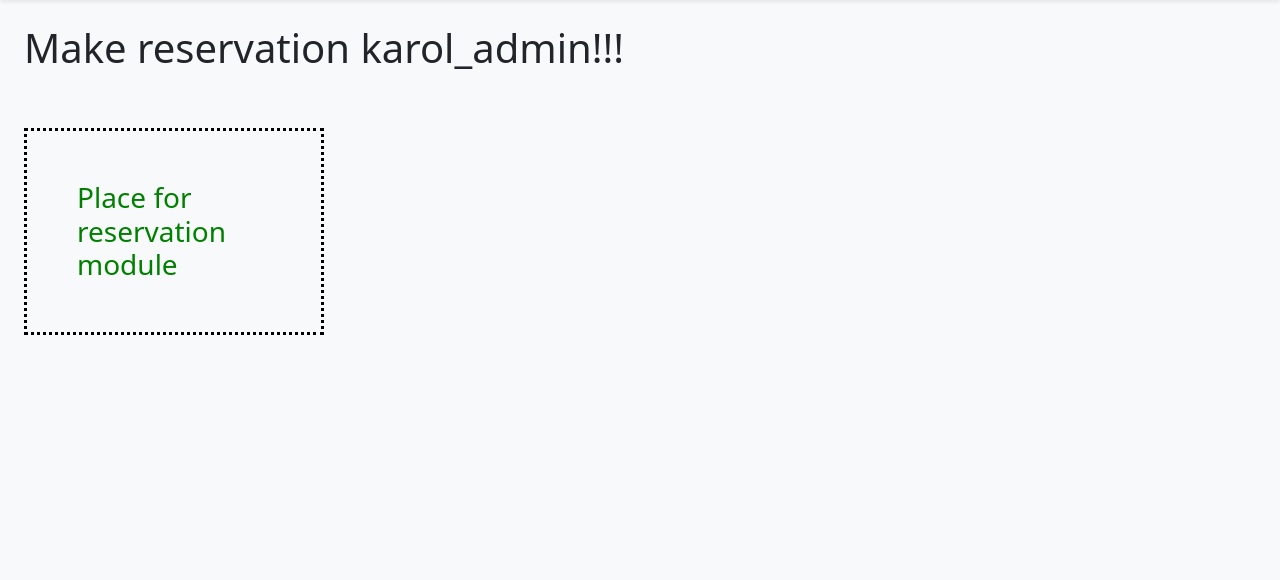
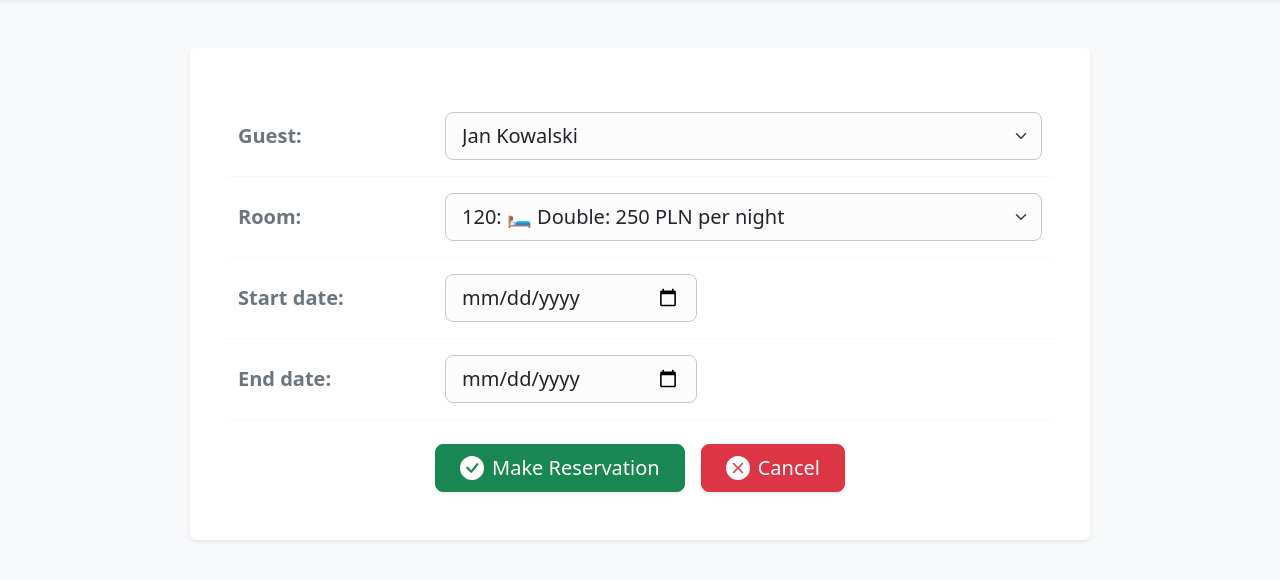
Before and after one commit to andkar94/hotel-system, a Django app: page /reservation/ in a window 1280 px wide. Shown: the part 62-642 px from the top of the page. Run offline with Django 5.2, Linux system fonts and the light colour scheme; a user stored in the database is signed in; data comes from the database, SQL or seed files in the repository; both versions use the stored data as it was after the commit; some libraries are stand-ins or nearby versions.

Commit message:
new section - add reservation

```diff
--- a/hotelApp/settings.py
+++ b/hotelApp/settings.py
@@ -38,7 +38,7 @@ INSTALLED_APPS = [
     'django.contrib.messages',
     'django.contrib.staticfiles',
     'members',
-    'bootstrap5',
+    'django_bootstrap5',
 ]
 
 MIDDLEWARE = [
--- a/members/templates/master.html
+++ b/members/templates/master.html
@@ -5,7 +5,7 @@
     <meta name="viewport" content="width=device-width, initial-scale=1.0">
     <title>{% block title %} HotelFlow {% endblock %}</title>
     {% load static %}
-    {% load bootstrap5 %}
+    {% load django_bootstrap5 %}
     {% bootstrap_css %}
     {% bootstrap_javascript %}
 </head>
--- a/members/templates/registration/login.html
+++ b/members/templates/registration/login.html
@@ -5,7 +5,7 @@
     <meta name="viewport" content="width=device-width, initial-scale=1.0">
     <title>Log-in to the system</title>
     {% load static %}
-    {% load bootstrap5 %}
+    {% load django_bootstrap5 %}
     {% bootstrap_css %}
     {% bootstrap_javascript %}
 </head>
--- a/members/templates/reservation_form.html
+++ b/members/templates/reservation_form.html
@@ -4,6 +4,71 @@
 {% block page_name %} Hotel Management System - Make Reservation {% endblock %}
 
 {% block content %}
-  <h1>Make reservation {{ user.username }}!!!</h1>
-  <br><br><h3 style="color: green; border: 3px dotted black; width: 300px; padding: 50px;">Place for reservation module</h3>
+<div class="container py-4">
+    <div class="card shadow-sm border-0 mx-auto" style="max-width: 900px;">
+        <div class="card-body p-4 p-md-5">
+
+            <form action="{% url 'addReservation' %}" method="post">
+                {% csrf_token %}
+
+                <div class="row align-items-center py-3 border-bottom border-light">
+                    <label class="col-sm-3 fw-bold fs-5 text-secondary">Guest:</label>
+                    <div class="col-sm-9">
+                        <select class="form-select form-select-lg border-secondary-subtle bg-light-subtle" name="guest_id">
+                            {% for guest in guests %}
+								<option value="{{ guest.id }}">{{ guest.name }}</option>
+							{% endfor %}
+                        </select>
+                    </div>
+                </div>
+
+                <div class="row align-items-center py-3 border-bottom border-light">
+                    <label class="col-sm-3 fw-bold fs-5 text-secondary">Room:</label>
+                    <div class="col-sm-9">
+                        <select class="form-select form-select-lg border-secondary-subtle bg-light-subtle" name="room_id">
+                            {% for room in rooms %}
+								<option value="{{ room.id }}">{{ room.roomNumber }}: 🛏️ {{ room.roomType }}: {{ room.price }} PLN per night</option>
+							{% endfor %}
+                        </select>
+                    </div>
+                </div>
+
+                <div class="row align-items-center py-3 border-bottom border-light">
+                    <label class="col-sm-3 fw-bold fs-5 text-secondary">Start date:</label>
+                    <div class="col-sm-6 col-md-4">
+                        <div class="input-group input-group-lg">
+                            <input type="date" class="form-control border-secondary-subtle bg-light-subtle" name="startDate" required>
+                        </div>
+                    </div>
+                </div>
+
+                <div class="row align-items-center py-3 border-bottom border-light">
+                    <label class="col-sm-3 fw-bold fs-5 text-secondary">End date:</label>
+                    <div class="col-sm-6 col-md-4">
+                        <div class="input-group input-group-lg">
+                            <input type="date" class="form-control border-secondary-subtle bg-light-subtle" name="endDate" required>
+                        </div>
+                    </div>
+                </div>
+
+                <div class="d-flex justify-content-center gap-3 mt-4">
+                    <button type="submit" class="btn btn-success btn-lg px-4 py-2 d-flex align-items-center shadow-sm">
+                        <svg xmlns="http://www.w3.org/2000/svg" width="24" height="24" fill="currentColor" class="bi bi-check-circle-fill me-2" viewBox="0 0 16 16">
+                            <path d="M16 8A8 8 0 1 1 0 8a8 8 0 0 1 16 0zm-3.97-3.03a.75.75 0 0 0-1.08.022L7.477 9.417 5.384 7.323a.75.75 0 0 0-1.06 1.06L6.97 11.03a.75.75 0 0 0 1.079-.02l3.992-4.99a.75.75 0 0 0-.01-1.05z"/>
+                        </svg>
+                        Make Reservation
+                    </button>
+
+                    <a href="/" class="btn btn-danger btn-lg px-4 py-2 d-flex align-items-center shadow-sm">
+						<svg xmlns="http://www.w3.org/2000/svg" width="24" height="24" fill="currentColor" class="bi bi-x-circle-fill me-2" viewBox="0 0 16 16">
+							<path d="M16 8A8 8 0 1 1 0 8a8 8 0 0 1 16 0zM5.354 4.646a.5.5 0 1 0-.708.708L7.293 8l-2.647 2.646a.5.5 0 0 0 .708.708L8 8.707l2.646 2.647a.5.5 0 0 0 .708-.708L8.707 8l2.647-2.646a.5.5 0 0 0-.708-.708L8 7.293 5.354 4.646z"/>
+						</svg>
+						Cancel
+					</a>
+                </div>
+
+            </form>
+        </div>
+    </div>
+</div>
 {% endblock %}
--- a/members/urls.py
+++ b/members/urls.py
@@ -6,7 +6,7 @@ urlpatterns = [
     path('rooms/', views.rooms, name='rooms'),
     path('report/', views.report, name='report'),
     path('reservation/', views.reservation, name='reservation'),
+    path('reservation-add/', views.addReservation, name='addReservation'),
     path('availability/', views.check_av, name='check_av'),
-#   path('testing/', views.testing, name='testing'),
     path('', include('django.contrib.auth.urls')),
 ]
--- a/members/views.py
+++ b/members/views.py
@@ -2,8 +2,8 @@ from django.contrib.auth.decorators import login_required
 from django.http import HttpResponse
 from django.template import loader
 from django.shortcuts import render
-from .models import Room, Reservation
-from datetime import date
+from .models import Room, Reservation, Guest
+from datetime import date, datetime
 
 today = date.today()
 
@@ -14,7 +14,7 @@ def dashboard(request):
       'free_rooms': Room.objects.filter(status='Available').count(),
       'arrivals': Reservation.objects.filter(checkInDate=today).count(),
       'departures': Reservation.objects.filter(checkOutDate=today).count(),
-      'reservations': Reservation.objects.all().values(),
+      'reservations': Reservation.objects.select_related('guest', 'room').all()
     }
     return render(request, 'dashboard.html', context)
 
@@ -32,8 +32,49 @@ def report(request):
 
 @login_required
 def reservation(request):
-    return render(request, 'reservation_form.html')
+    context = {
+      'rooms': Room.objects.filter(status='Available').all().values(),
+      'guests': Guest.objects.all().values(),
+    }
+    return render(request, 'reservation_form.html', context)
 
 @login_required
 def check_av(request):
     return render(request, 'check_av.html')
+
+@login_required
+def addReservation(request):
+    if request.method == 'POST':
+      guest_id = request.POST.get('guest_id')
+      room_id = request.POST.get('room_id')
+      start_date_str = request.POST.get('startDate')
+      end_date_str = request.POST.get('endDate')
+
+      start_date = datetime.strptime(start_date_str, '%Y-%m-%d').date()
+      end_date = datetime.strptime(end_date_str, '%Y-%m-%d').date()
+      duration = end_date - start_date
+
+      selected_room = Room.objects.get(id=room_id)
+      selected_room.status = 'Occupied'
+      selected_room.save()
+
+      selected_guest = Guest.objects.get(id=guest_id)
+      total_price = selected_room.price * duration.days
+
+      new_res = Reservation.objects.create(
+            guest = selected_guest,
+            room = selected_room,
+            checkInDate = start_date,
+            checkOutDate = end_date,
+            totalPrice = total_price,
+        )
+
+    context = {
+      'payment': total_price,
+      'room': selected_room,
+      'guest': selected_guest,
+      'start': start_date,
+      'end': end_date,
+    }
+
+    return render(request, 'success.html', context)
--- a/requirements.txt
+++ b/requirements.txt
@@ -1,7 +1,7 @@
 asgiref==3.11.1
 beautifulsoup4==4.14.3
-Django==4.2.30
-django-bootstrap-v5==1.0.11
+Django==6.0.5
+django-bootstrap5==26.2
 soupsieve==2.8.3
 sqlparse==0.5.5
 typing_extensions==4.15.0
```
Also changed, not shown: members/templates/success.html (added, +50 -0 lines), db.sqlite3.
